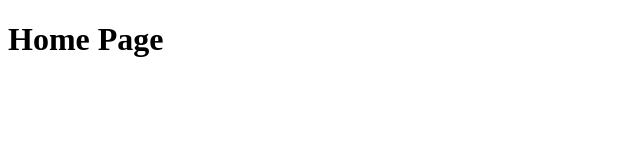
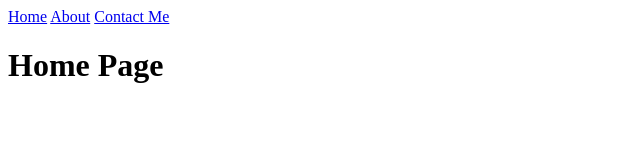
Before and after one commit to envincebal/info-site, a plain HTML site: page index.html in a window 1280 px wide. Shown: the whole page, without its empty margins (0-640 px from the left). Drawn offline with Linux system fonts and the light colour scheme.

Commit message:
Final commit.

```diff
--- a/app.js
+++ b/app.js
@@ -41,4 +41,6 @@ const server = http.createServer((req, res) => {
   }
 })
 
-server.listen(3000);
+server.listen(3000, () => {
+  console.log("Server is running on port 3000.")
+});
--- a/index.html
+++ b/index.html
@@ -6,6 +6,11 @@
   <title>Home Page</title>
 </head>
 <body>
+  <nav>
+    <a href="/">Home</a>
+    <a href="/about">About</a>
+    <a href="/contact-me">Contact Me</a>
+  </nav>
   <h1>Home Page</h1>
 </body>
 </html>
```
Also changed, not shown: 404.html (+5 -0 lines), about.html (+5 -0 lines), contact.html (+5 -0 lines).
